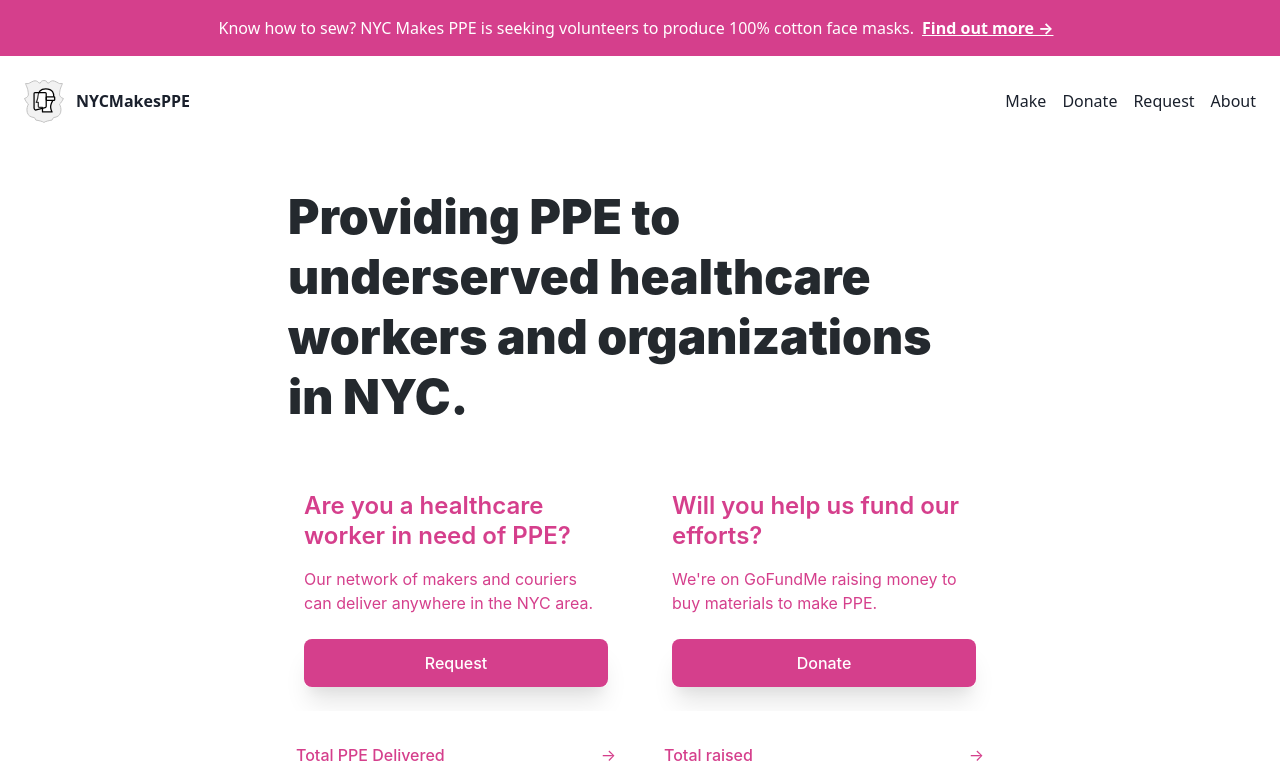
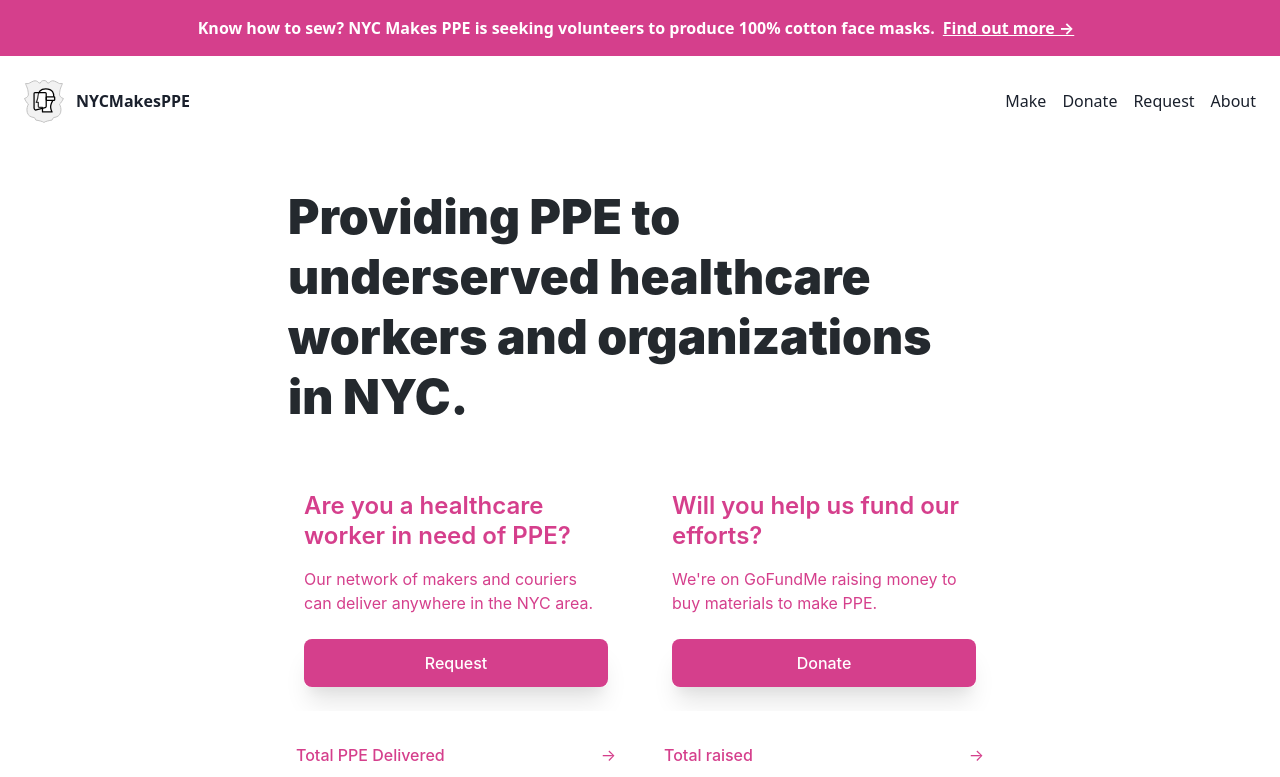
Before and after one commit to NYCPPE/nyc-makers-vs-covid, a Next.js app: page / in a window 1280 px wide. Shown: the top 777 px of the page. Built offline with nearby package versions, Linux system fonts and the light colour scheme; no server answers; what @tailwindcss/ui would draw is missing.

Commit message:
make it call-to-action banner text bold

```diff
--- a/components/banner.jsx
+++ b/components/banner.jsx
@@ -3,7 +3,7 @@ export default function Banner() {
     <div className="w-full relative bg-pink-600">
       <div className="max-w-screen-xl mx-auto py-4 px-4 sm:px-6 lg:px-8">
         <div className="pr-16 sm:text-center sm:px-16">
-          <p className="font-medium text-white">
+          <p className="font-bold text-white">
             {/* <span className="hidden md:inline">COVID-19 ALERT:</span> */}
             <span className="">
               Know how to sew? NYC Makes PPE is seeking volunteers to produce
```
